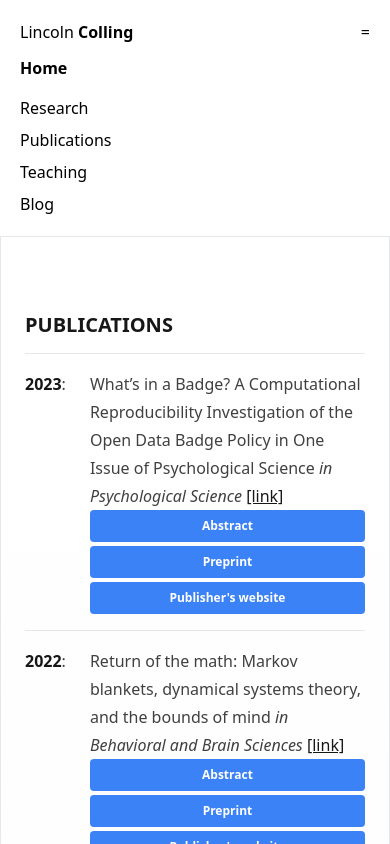
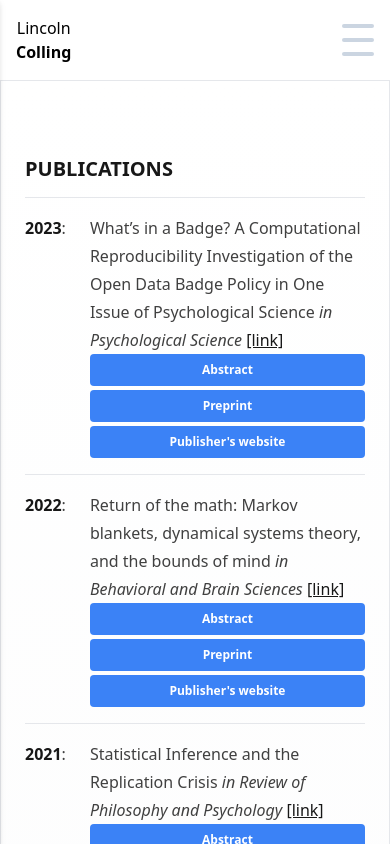
Before and after one commit to ljcolling/research-next-rewrite, a Next.js app: page /publications in a window 390 px wide. Shown: the top 844 px of the page. Built offline with nearby package versions, Linux system fonts and the light colour scheme; some icons are missing.

Commit message:
fixed mobile menu

```diff
--- a/src/components/layout.tsx
+++ b/src/components/layout.tsx
@@ -1,8 +1,10 @@
 import Head from 'next/head'
-import Link from "next/link";
+import NextLink from "next/link";
 
 
+// eslint-disable-next-line @typescript-eslint/no-unused-vars
 import { useState, type ReactNode, type Dispatch, type SetStateAction } from "react"
+import { useRouter } from 'next/router';
 
 
 const Main = ({ children }: { children: ReactNode }) => {
@@ -15,63 +17,13 @@ const Main = ({ children }: { children: ReactNode }) => {
 
 
 const menuitems: Array<{ text: string, link: string }> = [
-  { text: "Research", link: "research" },
-  { text: "Publications", link: "publications" },
-  { text: "Teaching", link: "teaching" },
+  { text: "Home", link: "/" },
+  { text: "Research", link: "/research" },
+  { text: "Publications", link: "/publications" },
+  { text: "Teaching", link: "/teaching" },
   { text: "Blog", link: "http://blog.colling.net.nz" },
 ]
 
-
-
-const Menu = ({ items }: {
-  items: typeof menuitems
-}) => {
-
-  return (
-    <div className="md:static md:min-h-fit md:w-auto">
-      <ul className="flex md:flex-row flex-col md:items-center md:gap-8 md:p-0 md:mx-auto " >
-        <li className="md:p-0 py-2">
-          <Link href="./" className="font-semibold">Home</Link>
-        </li>
-        {items.map((value, key) => {
-          return (<li key={key} className="md:p-0 pt-2 ">
-            <Link className="" key={key} href={value.link}>{value.text}</Link>
-          </li>)
-        })
-        }
-      </ul>
-    </div>
-
-  )
-
-
-}
-
-const Navbar = () => {
-  const [display, setDisplay] = useState<boolean>(false);
-
-  return (
-    <header className="shadow p-5">
-      <nav className=''>
-        <div className='flex md:flex-row flex-col mx-auto max-auto md:justify-between justify-center'>
-          <div className='flex-col'>
-          <div className='flex flex-row pb-5 md:pb-0'>
-          <div className="md:block md:relative absolute">Lincoln <strong>Colling</strong></div>
-          <button className="md:hidden hover:text-blue-500 absolute md:relative right-5" role='button' onClick={() => setDisplay(!display)} >=</button>
-          </div>
-          </div>
-        <div>
-            { display ? null :
-          <div className='pt-2 md:pt-0'>
-            <Menu items={menuitems} />
-          </div>
-              }
-          </div>
-        </div>
-      </nav>
-    </header>
-  )
-}
 
 const Body = ({ children }: { children: ReactNode }) => {
   return (
@@ -108,7 +60,7 @@ export default function Layout({ children }: { children: ReactNode }) {
       <link rel="icon" href="/favicon.ico" />
     </Head>
     <Body>
-      <Navbar />
+      <NavBar />
       <Main>
         {children}
       </Main>
@@ -117,3 +69,126 @@ export default function Layout({ children }: { children: ReactNode }) {
   </>
   )
 }
+
+
+
+
+
+
+
+
+const MobileNav = ({
+  open,
+  setOpen,
+  items,
+}: {
+  open: boolean;
+  setOpen: Dispatch<SetStateAction<boolean>>;
+  items: typeof menuitems
+}) => {
+
+
+  return (
+    <div
+      style={{height: "100%"}}
+      className={`absolute top-0 left-0  h-full w-screen z-10 bg-gray-800 transform
+${open ? "-translate-x-0" : "-translate-x-full"
+        } transition-transform duration-300 ease-in-out filter drop-shadow-md
+
+`}
+    >
+      <div className="flex flex-col mt-9 ml-4">
+        {
+          items.map((value, key) => {
+            return (
+              <NextLink
+                key={key}
+                href={value.link}
+                className={`text-slate-100
+text-xl font-normal my-4
+
+                  } ${value.text === "Home" ? "font-semibold text-white" : ""}`}
+                onClick={() => setOpen(!open)}
+              >
+                {value.text}
+              </NextLink>
+            )
+          })
+        }
+      </div>
+    </div>
+  );
+};
+
+export const NavBar = () => {
+  const [open, setOpen] = useState(false);
+  return (
+    <nav className={`flex md:flex-row px-4 py-4 h-20 max-auto items-center
+${open ? "overflow-none z-10" : ""}
+      `}>
+        <NextLink href="/">
+      <div className="flex md:flex-row flex-col h-12 w-auto items-center md:space-x-1">
+          <span>Lincoln</span>
+        <span><strong>Colling</strong></span>
+      </div>
+      </NextLink>
+      <MobileNav open={open} setOpen={setOpen} items={menuitems} />
+      <div className="w-full flex justify-end ">
+        <div
+          className="z-50 flex relative w-8 h-8 flex-col justify-between items-center md:hidden"
+          onClick={() => {
+            setOpen(!open);
+          }}
+        >
+          {/* hamburger button */}
+          <span
+            className={`h-1 w-full bg-slate-300 rounded-lg transform transition duration-300 ease-in-out ${open ? "rotate-45 translate-y-3.5" : ""
+              }`}
+          />
+          <span
+            className={`h-1 w-full bg-slate-300 rounded-lg transition-all duration-300 ease-in-out ${open ? "w-0" : "w-full"
+              }`}
+          />
+          <span
+            className={`h-1 w-full bg-slate-300 rounded-lg transform transition duration-300 ease-in-out ${open ? "-rotate-45 -translate-y-3.5" : ""
+              }`}
+          />
+        </div>
+
+        <div className="hidden md:flex">
+          {
+            menuitems.map((value, key) => {
+              return (
+                <NavLink key={key} to={value.link}>{value.text}</NavLink>
+              )
+            })
+          }
+        </div>
+      </div>
+    </nav>
+
+  );
+};
+
+const NavLink = ({
+  to,
+  children,
+}: {
+  to: string;
+  children: React.ReactNode;
+}) => {
+  const router = useRouter();
+
+  return (
+    <a
+      href={to}
+      className={`px-4 transition ease-in-out duration-300 relative
+      ${router.asPath === to
+        ? "text-purple-500"
+        : "stroke  hover:text-purple-300"
+        }`}
+    >
+      {children}
+    </a>
+  );
+};
```
